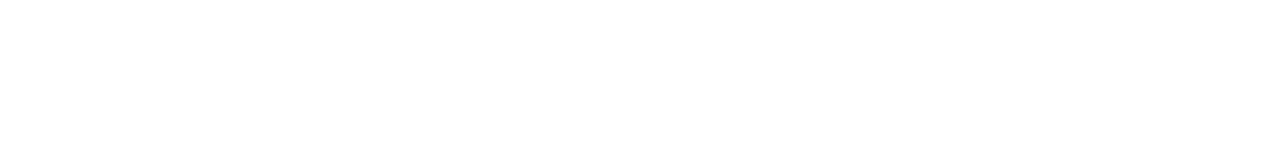
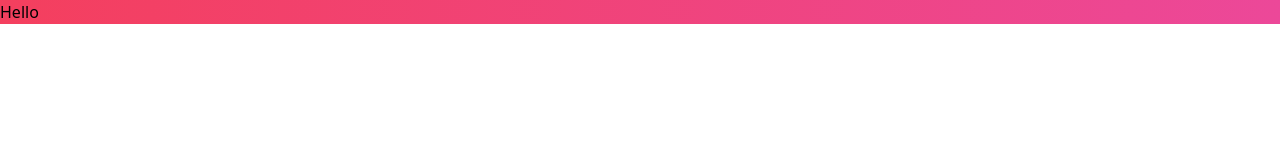
Before and after one commit to najim3/tailwind-landing, a website: page src/index.html in a window 1280 px wide. Drawn offline with nearby package versions, Linux system fonts and the light colour scheme; files that its build step writes are made by us from their sources.

Commit message:
Navbar bg

```diff
--- a/src/index.html
+++ b/src/index.html
@@ -7,5 +7,11 @@
     <script defer src="./assets/fontawesome/js/solid.min.js"></script>
     <script defer src="./assets/fontawesome/js/fontawesome.min.js"></script>
   </head>
-  <body></body>
+  <body>
+    <header>
+      <nav class="sticky top-0 bg-gradient-to-r from-rose-500 to-pink-500">
+        Hello
+      </nav>
+    </header>
+  </body>
 </html>
```
Also changed, not shown: dist/output.css (added).
